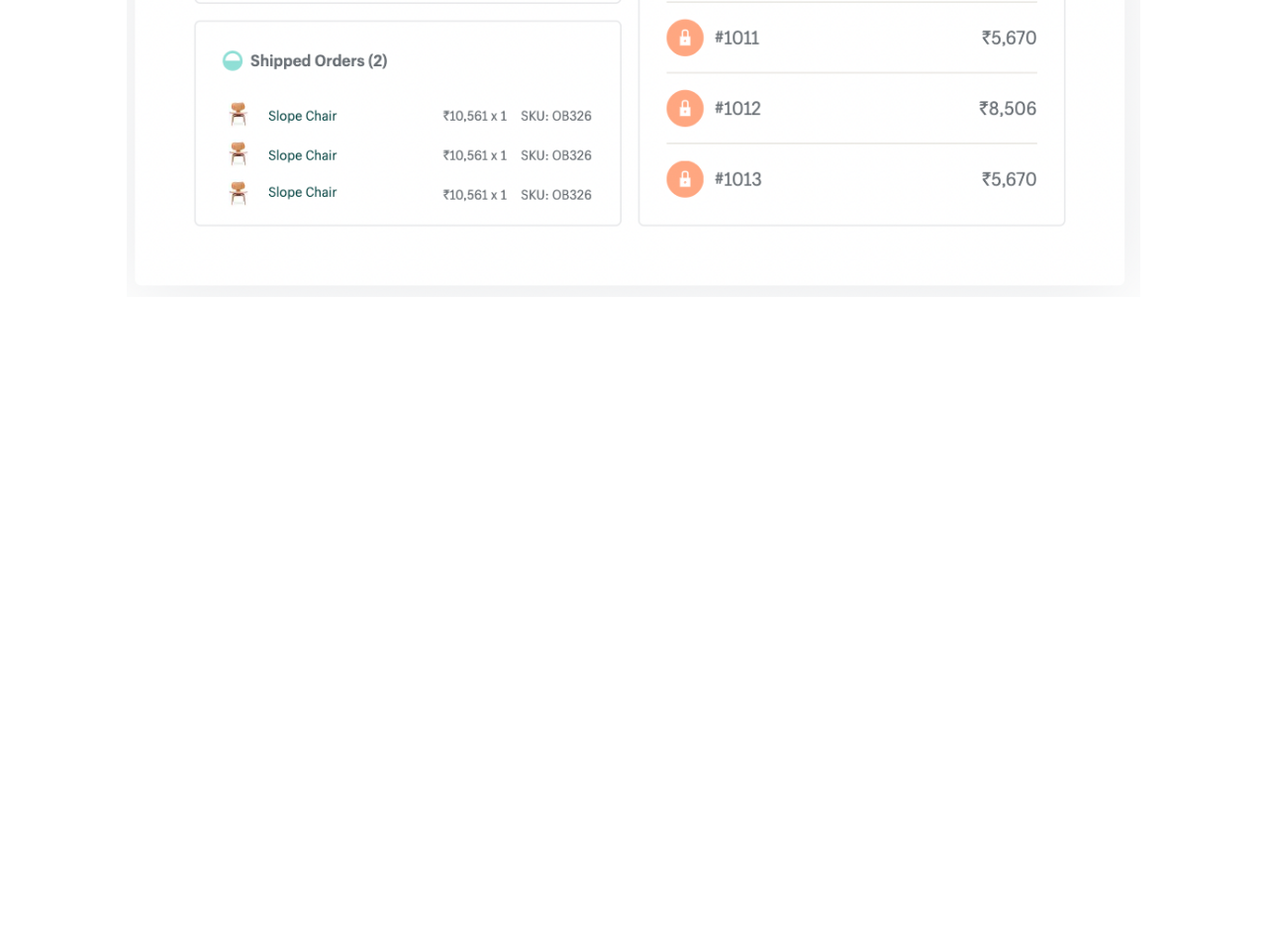
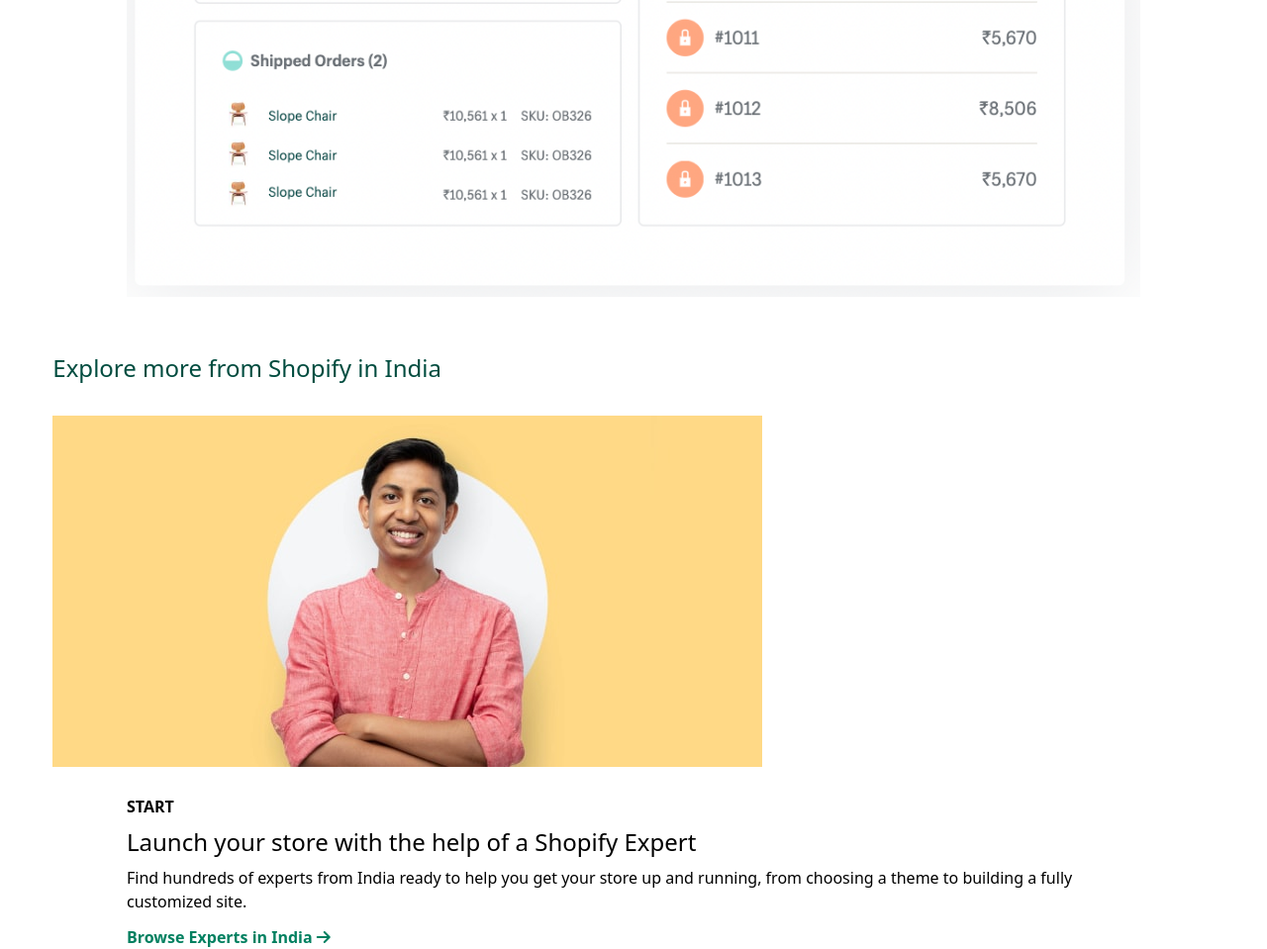
Before and after one commit to Bharath1910/shopify-clone, a plain HTML site: page index.html in a window 1280 px wide. Shown: the part 5701-6660 px from the top of the page at 99% size. Before the commit the page ends 6001 px from the top, so only its background shows below. Drawn offline with nearby package versions, Linux system fonts and the light colour scheme.

Commit message:
completed explore section

```diff
--- a/index.html
+++ b/index.html
@@ -171,5 +171,19 @@
             </div>
         </div>
     </div>
+
+    <div class="explore mt-14">
+        <div class="w-11/12 mx-auto">
+            <h1 class="text-secondary text-2xl mb-8">Explore more from Shopify in India</h1>
+            <img src="./images/hero/five.jpg" alt="">
+        </div>
+
+        <div class="w-4/5 mx-auto mt-7">
+            <p class="uppercase font-semibold">start</p>
+            <h1 class="text-2xl my-2">Launch your store with the help of a Shopify Expert</h1>
+            <p class="mb-3">Find hundreds of experts from India ready to help you get your store up and running, from choosing a theme to building a fully customized site.</p>
+            <a class="text-primary font-bold" href="#">Browse Experts in India <i class="fa-solid fa-arrow-right"></i></a>
+        </div>
+    </div>
 </body>
 </html>
```
